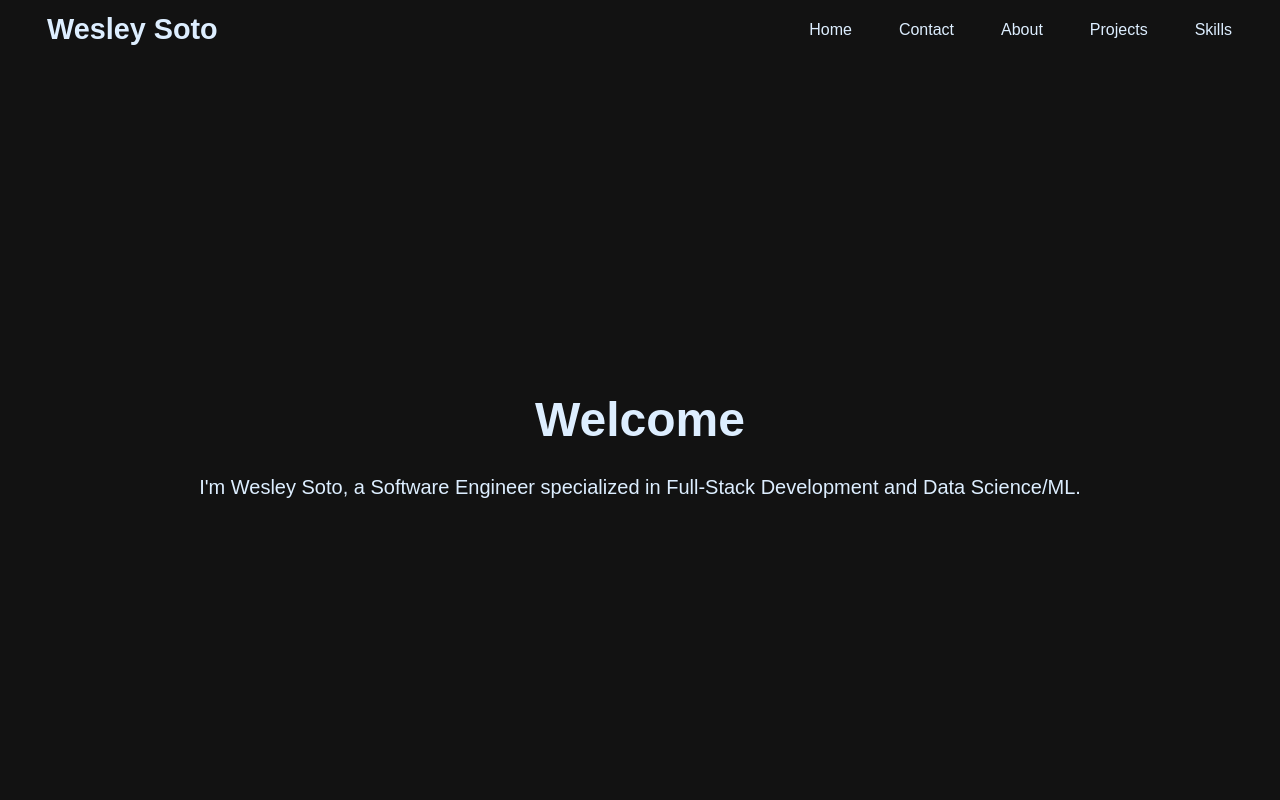
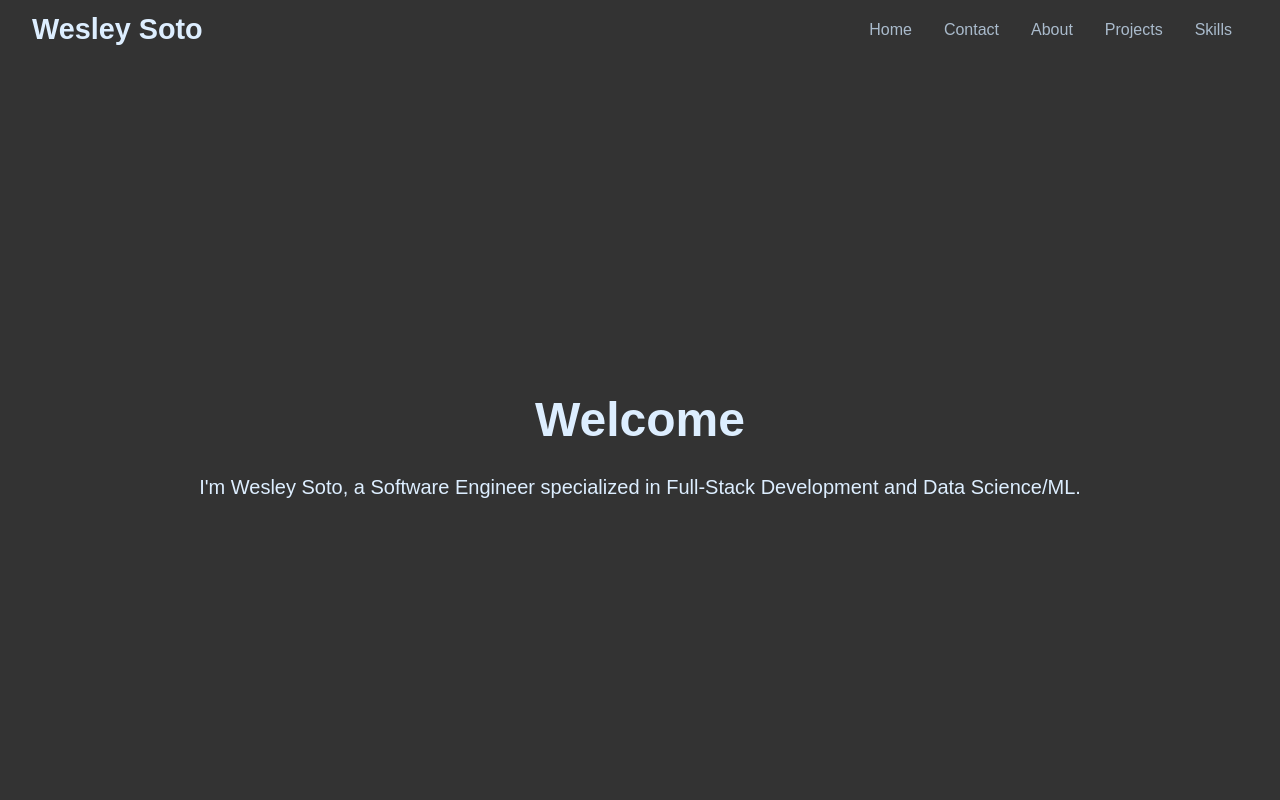
Before and after one commit to algorusty/wesleysoto.dev, a React (Create React App) app: page / in a window 1280 px wide. Shown: the top 800 px of the page. Built offline with nearby package versions, Linux system fonts and the light colour scheme.

Commit message:
bg color, vw updates and app.css redundancies remove

```diff
--- a/src/App.css
+++ b/src/App.css
@@ -1,36 +1,16 @@
 /* App.css */
 
 :root {
-    --dark-bg: #121212;
+    --dark-bg: #333;
     --green-accent: #64ffda;
     --light-green: #80cbc4;
-    --green-gradient-start: #0f0f0f; /* Adjust to match exact color from image */
-    --green-gradient-end: #262626; /* Adjust to match exact color from image */
-  }
-
-  /* Navbar Styles */
-  .navbar {
-    background-color: transparent;
-    padding: 1rem 2rem;
-    display: flex;
-    align-items: center;
-    justify-content: space-between;
-  }
-
-  .navbar a {
-    color: var(--green-accent);
-    text-decoration: none;
-    margin-left: 15px;
-  }
-
-  .navbar a:hover {
-    color: var(--light-green);
+    --green-gradient-start: #0f0f0f;
+    --green-gradient-end: #262626;
 }
 
 /* Main Content Styles */
 .main-content {
     background: linear-gradient(to bottom, var(--green-gradient-start), var(--green-gradient-end));
-    text-align: center;
     padding: 5rem 1rem;
 }
 
@@ -89,12 +69,4 @@
     .main-content p {
         font-size: 1rem;
     }
-
-    .navbar {
-      flex-direction: column;
 }
-
-    .navbar a {
-      margin: 5px 0;
-    }
-  }
--- a/src/components/Components.css
+++ b/src/components/Components.css
@@ -1,34 +1,23 @@
-/* Components.css - Optimized */
+/* Components.css */
 
 :root {
-    /* Define your CSS variables here for colors, font sizes, spacings, etc. */
-    /* Example: */
-    /* --dark-bg: #333; */
+    /* --dark-bg: #333; Example background color */
     --light-green: #abc;
     --green-accent: #def;
+    --max-content-width: 80vw; /* Consistent max width for content */
 }
 
-/* Common section styling for all sections */
+/* Common section styling */
 .section {
     padding: 4rem 0;
     background-color: var(--dark-bg);
     color: white;
     text-align: center;
-    /* Ensures text is centered */
     display: flex;
     flex-direction: column;
     align-items: center;
-    /* Centers content horizontally */
     justify-content: center;
-    /* Centers content vertically */
 }
-
-.section h2,
-.section p {
-    margin: 0 auto;
-    /* Auto margin for horizontal centering */
-}
-
 
 .section h2 {
     font-size: 2.5rem;
@@ -39,14 +28,17 @@
 .section p {
     font-size: 1.25rem;
     margin-bottom: 2rem;
+    max-width: var(--max-content-width);
+    margin-left: auto;
+    margin-right: auto;
 }
 
 .about-section p {
     font-size: 1.25rem;
     margin-bottom: 2rem;
-    margin-left: auto; /* Center paragraph text horizontally */
+    margin-left: 1rem; /* Center paragraph text horizontally */
     margin-right: auto;
-    max-width: 120ch; /* Constrain the width of the text */
+    max-width: var(--max-content-width); /* Constrain the width of the text */
     text-align: justify; /* Optional: Justify the text for better alignment */
 }
 
@@ -64,7 +56,7 @@
     margin: 0 auto; /* Center paragraph text */
 }
 
-/* Navbar */
+/* Navbar styles */
 .navbar {
     background-color: var(--dark-bg);
     color: var(--light-green);
@@ -76,6 +68,7 @@
     top: 0;
     z-index: 10;
 }
+
 
 .navbar-brand {
     color: var(--green-accent);
--- a/src/index.css
+++ b/src/index.css
@@ -26,7 +26,7 @@ body {
   text-rendering: optimizeSpeed;
   line-height: 1.5;
   font-family: Arial, sans-serif;
-  background-color: #121212; /* Dark background for the app */
+  background-color: #333;
   color: white; /* Light text for high contrast */
 }
 
```
Lines whose indentation alone changed are shown as unchanged.
